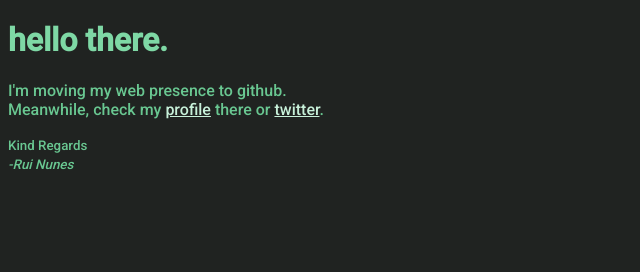
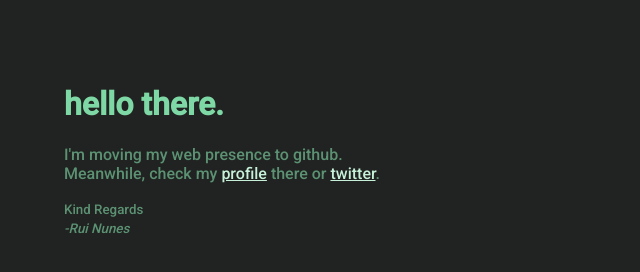
Before and after one commit to ruinunes/ruinunes.github.com, a website: page index.html in a window 1280 px wide. Shown: the whole page, without its empty margins (0-640 px from the left). Drawn offline with Linux system fonts and the light colour scheme.

Commit message:
Add minimal changes

```diff
--- a/index.html
+++ b/index.html
@@ -5,6 +5,7 @@
     <link rel="stylesheet" href="styles/app.css" media="screen" title="no title" charset="utf-8">
   </head>
   <body>
+    <main>
       <h1>hello there.</h1>
       <p>
         I'm moving my web presence to github.<br/>
@@ -12,6 +13,7 @@
       </p>
       <small>Kind Regards<br/>
       <em>-Rui Nunes</em></small>
+    </main>
   <script type="text/javascript" src="scripts/app.js"></script>
   </body>
 </html>
--- a/styles/app.css
+++ b/styles/app.css
@@ -2,8 +2,10 @@
 
 body {
   background-color: #202321;
-  color: #69C791;
+  color: #5c9273;
   font-family: 'Roboto', sans-serif;
+  padding: 5%;
+  margin: 0;
 }
 
 h1 {
```
Lines whose indentation alone changed are shown as unchanged.
